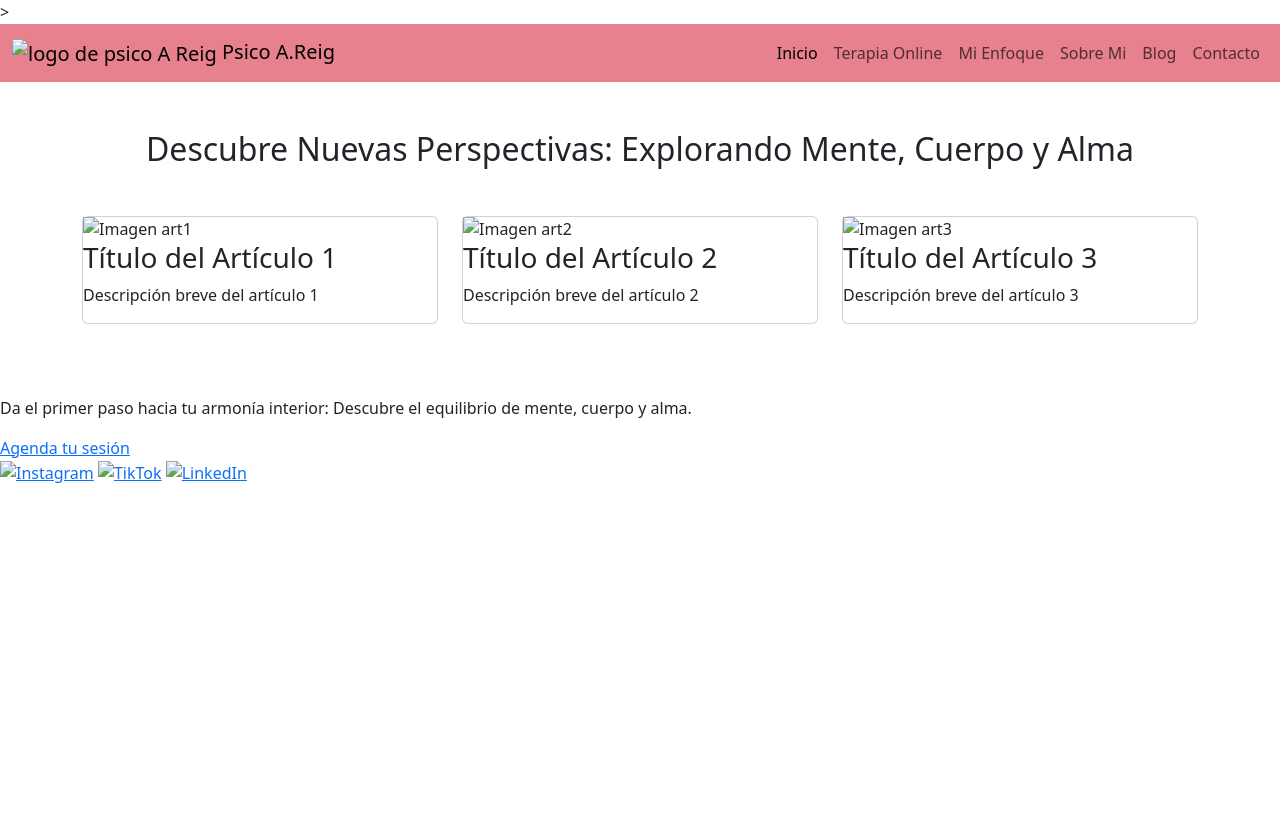
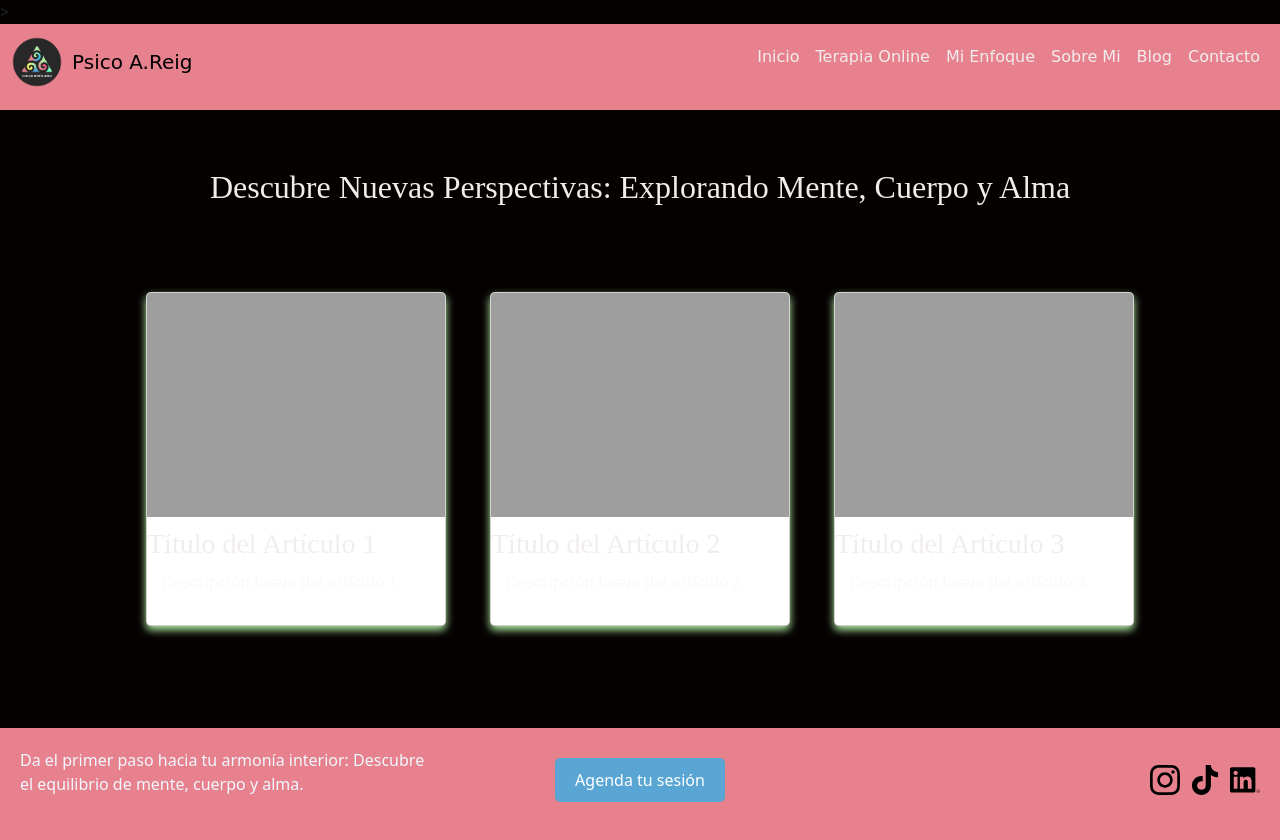
Before and after one commit to 0xlukem/Proyecto-coder, a plain HTML site: page pages/blog.html in a window 1280 px wide. Before the commit the page ends 800 px from the top, so only its background shows below. Drawn offline with nearby package versions, Linux system fonts and the light colour scheme; the site is published under a folder, as on GitHub Pages, so addresses that start at the root find nothing.

Commit message:
test ruta css

```diff
--- a/pages/blog.html
+++ b/pages/blog.html
@@ -8,7 +8,7 @@
      <link rel="shortcut icon" href="/multimedia/fav-03ico.ico" type=image/x-icon>
     <!--link a bootstrap-->
     <link href="https://cdn.jsdelivr.net/npm/bootstrap@5.3.2/dist/css/bootstrap.min.css" rel="stylesheet" integrity="sha384-T3c6CoIi6uLrA9TneNEoa7RxnatzjcDSCmG1MXxSR1GAsXEV/Dwwykc2MPK8M2HN" crossorigin="anonymous">
-     <link rel="stylesheet" href="/style.css">
+     <link rel="stylesheet" href="../style.css">
 </head>
 <body>
     <!--fila logo + nav-->
@@ -16,7 +16,7 @@
         <nav class="navbar navbar-expand-lg navbar-light" style="background-color: #E6818D;">
             <div class="container-fluid">
                 <a class="navbar-brand" href="#">
-                    <img src="/multimedia/Logos CMA-01.png" alt="logo de psico A Reig" height="50">
+                    <img src="../multimedia/Logos CMA-01.png" alt="logo de psico A Reig" height="50">
                     Psico A.Reig
                 </a>
                 <button class="navbar-toggler" type="button" data-bs-toggle="collapse" data-bs-target="#navbarNav" aria-controls="navbarNav" aria-expanded="false" aria-label="Toggle navigation">
@@ -61,21 +61,21 @@
     <div class="row">
         <div class="col-12 col-md-4 mb-4">
             <div class="card">
-                <img src="/multimedia/kelly-sikkema-f_aHTIof44U-unsplash.jpg" alt="Imagen art1" class="img-fluid">
+                <img src="../multimedia/kelly-sikkema-f_aHTIof44U-unsplash.jpg" alt="Imagen art1" class="img-fluid">
                 <h3>Título del Artículo 1</h3>
                 <p>Descripción breve del artículo 1</p>
             </div>
         </div>
         <div class="col-12 col-md-4 mb-4">
             <div class="card">
-                <img src="/multimedia/sean-stratton-ObpCE_X3j6U-unsplash.jpg" alt="Imagen art2" class="img-fluid">
+                <img src="../multimedia/sean-stratton-ObpCE_X3j6U-unsplash.jpg" alt="Imagen art2" class="img-fluid">
                 <h3>Título del Artículo 2</h3>
                 <p>Descripción breve del artículo 2</p>
             </div>
         </div>
         <div class="col-12 col-md-4 mb-4">
             <div class="card">
-                <img src="/multimedia/fabrizio-chiagano-rDwIXsgb2LY-unsplash.jpg" alt="Imagen art3" class="img-fluid">
+                <img src="../multimedia/fabrizio-chiagano-rDwIXsgb2LY-unsplash.jpg" alt="Imagen art3" class="img-fluid">
                 <h3>Título del Artículo 3</h3>
                 <p>Descripción breve del artículo 3</p>
             </div>
@@ -91,12 +91,12 @@
         <p>Da el primer paso hacia tu armonía interior: Descubre el equilibrio de mente, cuerpo y alma.</p>
     </div>
     <div class="footer-center">
-        <a href="/pages/contacto.html" class="cta-btn-ftr">Agenda tu sesión</a>
+        <a href=".contacto.html" class="cta-btn-ftr">Agenda tu sesión</a>
     </div>
     <div class="footer-right">
-        <a href="tu-instagram" ><img src="/multimedia/instagram.svg" alt="Instagram"></a>
-        <a href="tu-tiktok" ><img src="/multimedia/tik-tok.svg" alt="TikTok"></a>
-        <a href="tu-linkedin"><img src="/multimedia/linkedin.svg" alt="LinkedIn"></a>
+        <a href="tu-instagram" ><img src="../multimedia/instagram.svg" alt="Instagram"></a>
+        <a href="tu-tiktok" ><img src="../multimedia/tik-tok.svg" alt="TikTok"></a>
+        <a href="tu-linkedin"><img src="../multimedia/linkedin.svg" alt="LinkedIn"></a>
     </div>
 </footer>
 
```
Also changed, not shown: index.html (+1 -1 lines), pages/contacto.html (+4 -4 lines), pages/mi-enfoque.html (+8 -8 lines), pages/sobre-mi.html (+7 -7 lines), pages/terapia-online.html (+5 -5 lines).
